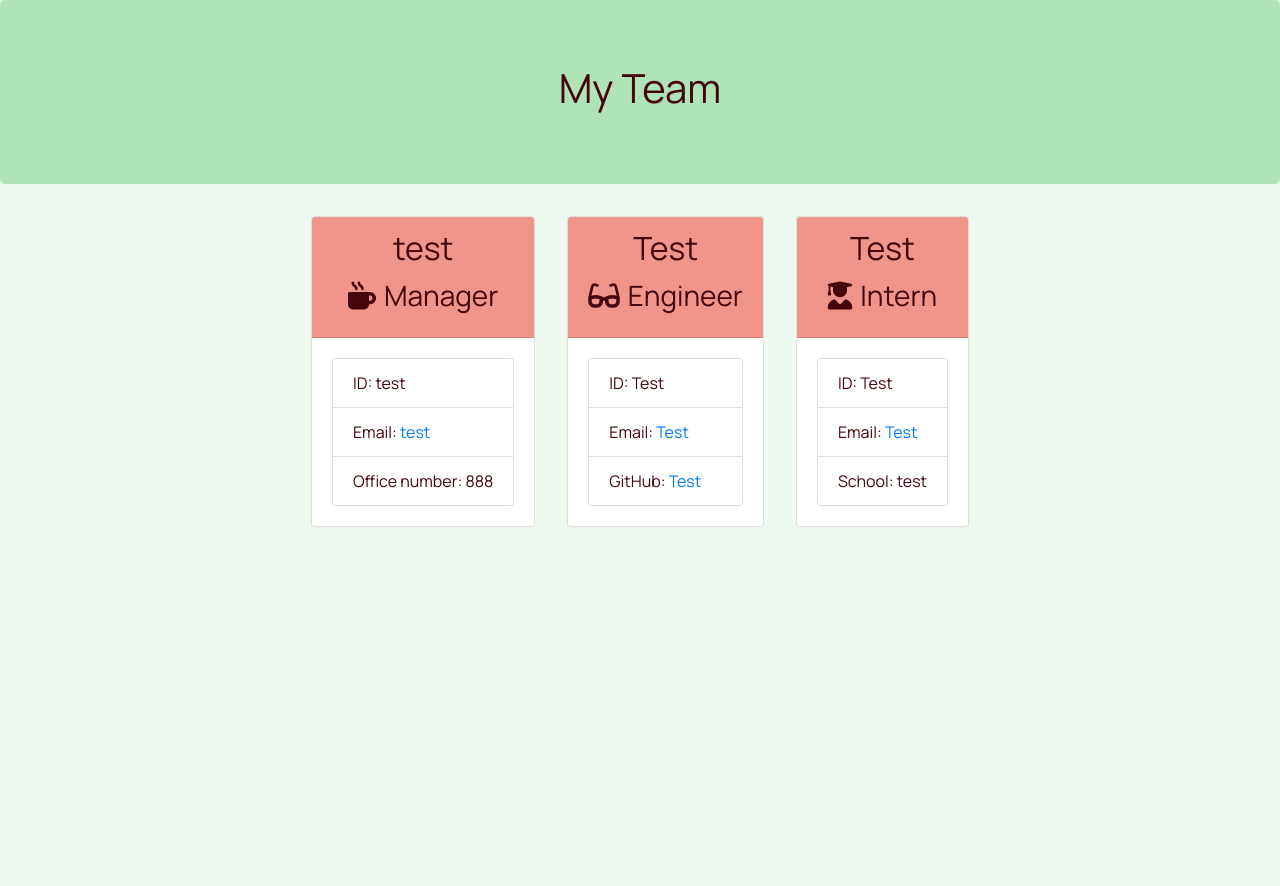
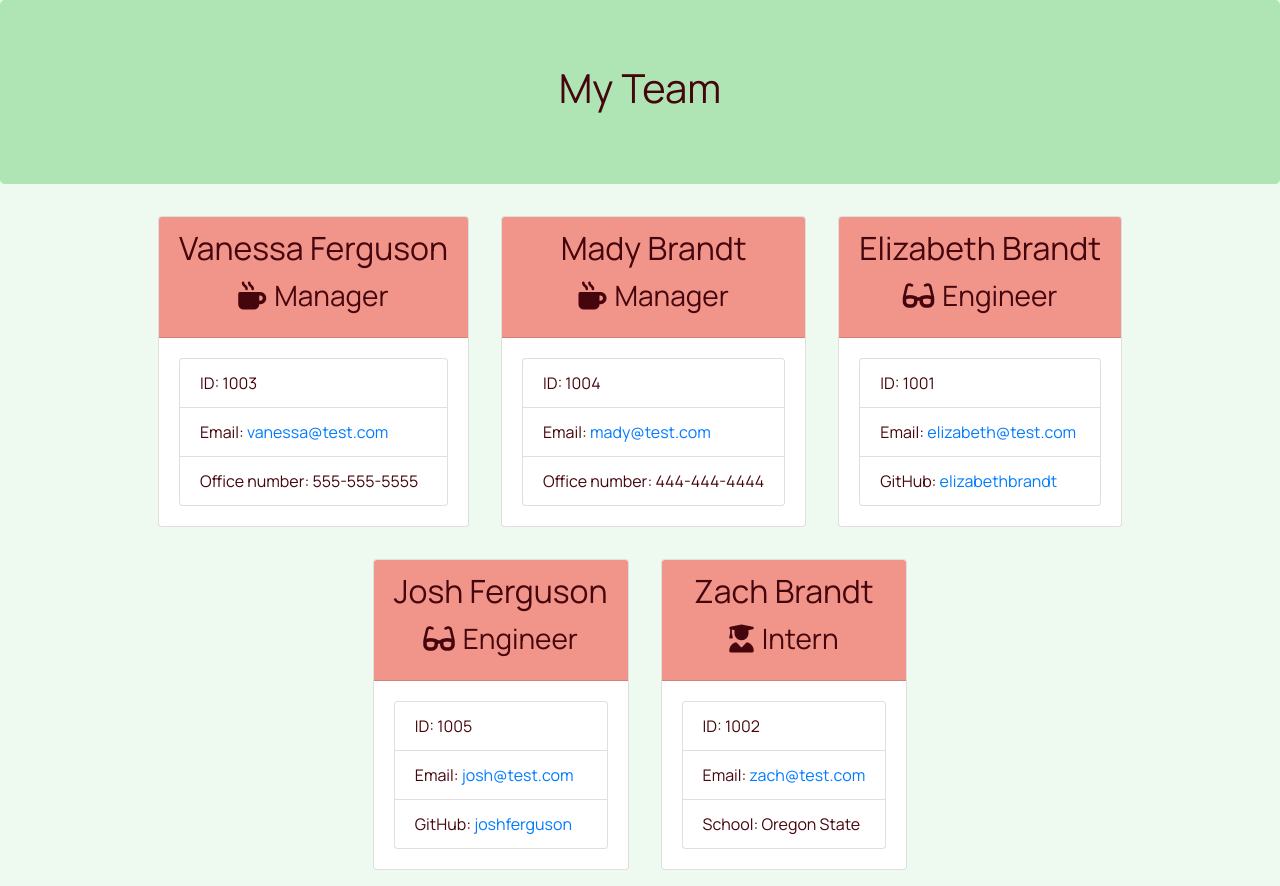
Before and after one commit to elizabethbrandt/Template-Engine-Employee-Summary, a website: page output/team.html in a window 1280 px wide. Before the commit the page ends 800 px from the top, so only its background shows below. Drawn offline with nearby package versions, Linux system fonts and the light colour scheme.

Commit message:
started README

```diff
--- a/output/team.html
+++ b/output/team.html
@@ -27,40 +27,66 @@
             <div class="team-area col-12 d-flex flex-wrap justify-content-center">
                 <div class="card employee-card m-3">
     <div class="card-header text-center"">
-        <h2 class="card-title">test</h2>
+        <h2 class="card-title">Vanessa Ferguson</h2>
         <h3 class="card-title"><i class="fas fa-mug-hot mr-2"></i>Manager</h3>
     </div>
     <div class="card-body">
         <ul class="list-group">
-            <li class="list-group-item">ID: test</li>
-            <li class="list-group-item">Email: <a href="mailto:test">test</a></li>
-            <li class="list-group-item">Office number: 888</li>
+            <li class="list-group-item">ID: 1003</li>
+            <li class="list-group-item">Email: <a href="mailto:vanessa@test.com">vanessa@test.com</a></li>
+            <li class="list-group-item">Office number: 555-555-5555</li>
         </ul>
     </div>
 </div>
 <div class="card employee-card m-3">
     <div class="card-header text-center"">
-        <h2 class="card-title">Test</h2>
-        <h3 class="card-title"><i class="fas fa-glasses mr-2"></i>Engineer</h3>
+        <h2 class="card-title">Mady Brandt</h2>
+        <h3 class="card-title"><i class="fas fa-mug-hot mr-2"></i>Manager</h3>
     </div>
     <div class="card-body">
         <ul class="list-group">
-            <li class="list-group-item">ID: Test</li>
-            <li class="list-group-item">Email: <a href="mailto:Test">Test</a></li>
-            <li class="list-group-item">GitHub: <a href="https://github.com/Test" target="_blank" rel="noopener noreferrer">Test</a></li>
+            <li class="list-group-item">ID: 1004</li>
+            <li class="list-group-item">Email: <a href="mailto:mady@test.com">mady@test.com</a></li>
+            <li class="list-group-item">Office number: 444-444-4444</li>
         </ul>
     </div>
 </div>
 <div class="card employee-card m-3">
     <div class="card-header text-center"">
-        <h2 class="card-title">Test</h2>
+        <h2 class="card-title">Elizabeth Brandt</h2>
+        <h3 class="card-title"><i class="fas fa-glasses mr-2"></i>Engineer</h3>
+    </div>
+    <div class="card-body">
+        <ul class="list-group">
+            <li class="list-group-item">ID: 1001</li>
+            <li class="list-group-item">Email: <a href="mailto:elizabeth@test.com">elizabeth@test.com</a></li>
+            <li class="list-group-item">GitHub: <a href="https://github.com/elizabethbrandt" target="_blank" rel="noopener noreferrer">elizabethbrandt</a></li>
+        </ul>
+    </div>
+</div>
+<div class="card employee-card m-3">
+    <div class="card-header text-center"">
+        <h2 class="card-title">Josh Ferguson</h2>
+        <h3 class="card-title"><i class="fas fa-glasses mr-2"></i>Engineer</h3>
+    </div>
+    <div class="card-body">
+        <ul class="list-group">
+            <li class="list-group-item">ID: 1005</li>
+            <li class="list-group-item">Email: <a href="mailto:josh@test.com">josh@test.com</a></li>
+            <li class="list-group-item">GitHub: <a href="https://github.com/joshferguson" target="_blank" rel="noopener noreferrer">joshferguson</a></li>
+        </ul>
+    </div>
+</div>
+<div class="card employee-card m-3">
+    <div class="card-header text-center"">
+        <h2 class="card-title">Zach Brandt</h2>
         <h3 class="card-title"><i class="fas fa-user-graduate mr-2"></i>Intern</h3>
     </div>
     <div class="card-body">
         <ul class="list-group">
-            <li class="list-group-item">ID: Test</li>
-            <li class="list-group-item">Email: <a href="mailto:Test">Test</a></li>
-            <li class="list-group-item">School: test</li>
+            <li class="list-group-item">ID: 1002</li>
+            <li class="list-group-item">Email: <a href="mailto:zach@test.com">zach@test.com</a></li>
+            <li class="list-group-item">School: Oregon State</li>
         </ul>
     </div>
 </div>
```
Also changed, not shown: README.md.
